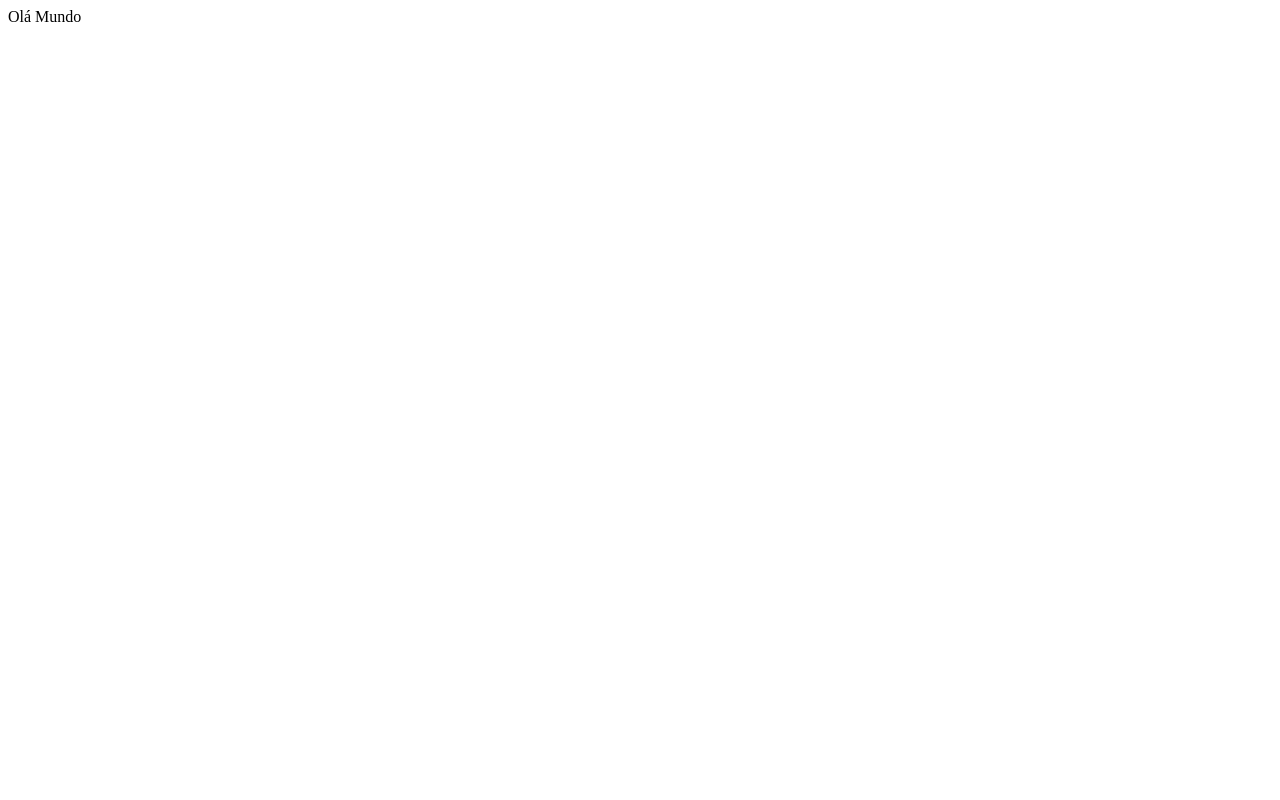
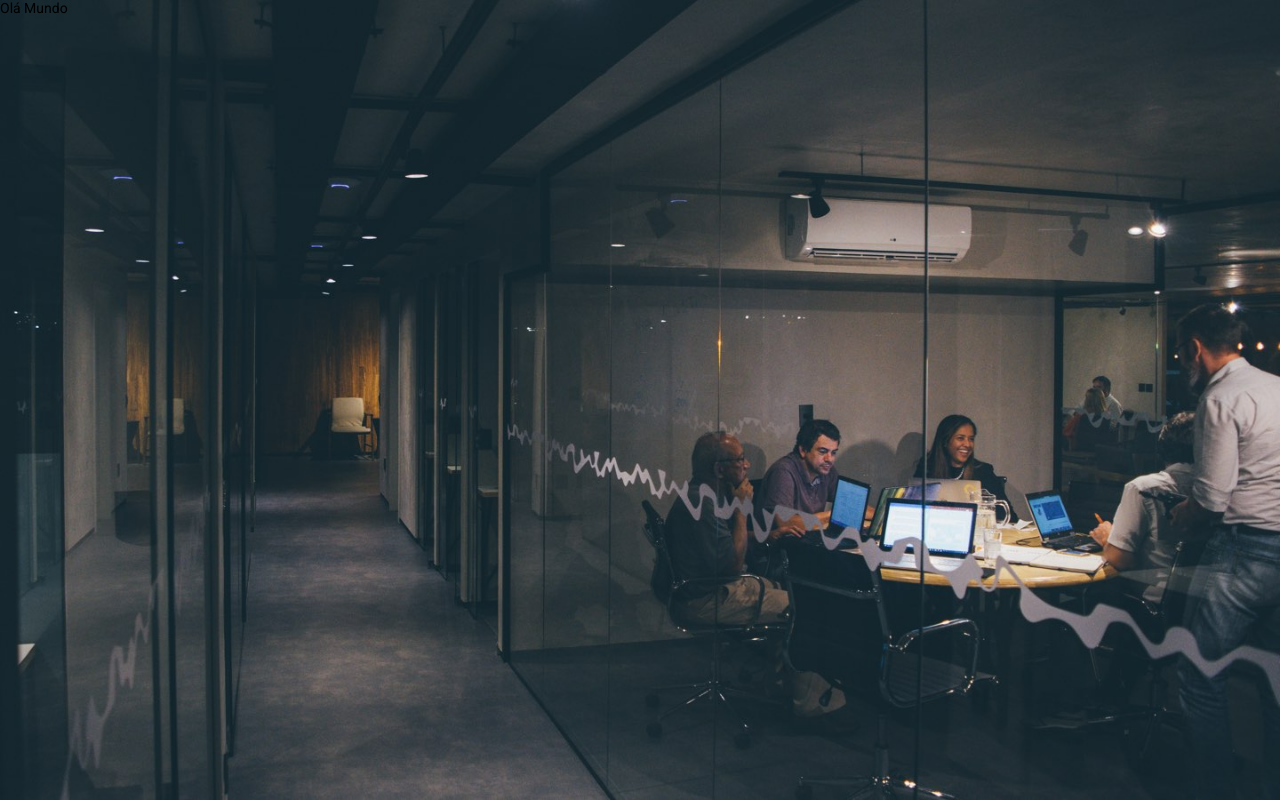
Before and after one commit to javascripto/omnistack9-aircnc, a React (Create React App) app in the folder frontend/: page / in a window 1280 px wide. Built offline with nearby package versions, Linux system fonts and the light colour scheme.

Commit message:
global css

```diff
--- /dev/null
+++ b/frontend/src/index.css
@@ -0,0 +1,23 @@
+@import url('https://fonts.googleapis.com/css?family=Roboto:400,700&display=swap');
+
+* {
+    margin: 0;
+    padding: 0;
+    outline: 0;
+    box-sizing: border-box;
+}
+
+html, body, #root {
+    min-width: 100%;
+}
+
+body {
+    background: #000 url('./assets/background.jpg') no-repeat;
+    background-size: cover;
+    -webkit-font-smoothing: antialiased !important;
+}
+
+body, button, input {
+    font-family: Roboto, Arial, Helvetica, sans-serif;
+    font-size: 14px;
+}
--- a/frontend/src/index.js
+++ b/frontend/src/index.js
@@ -1,6 +1,7 @@
 import React from 'react';
 import ReactDOM from 'react-dom';
 
+import './index.css';
 import App from './App';
 
 ReactDOM.render(<App />, document.getElementById('root'));
```
